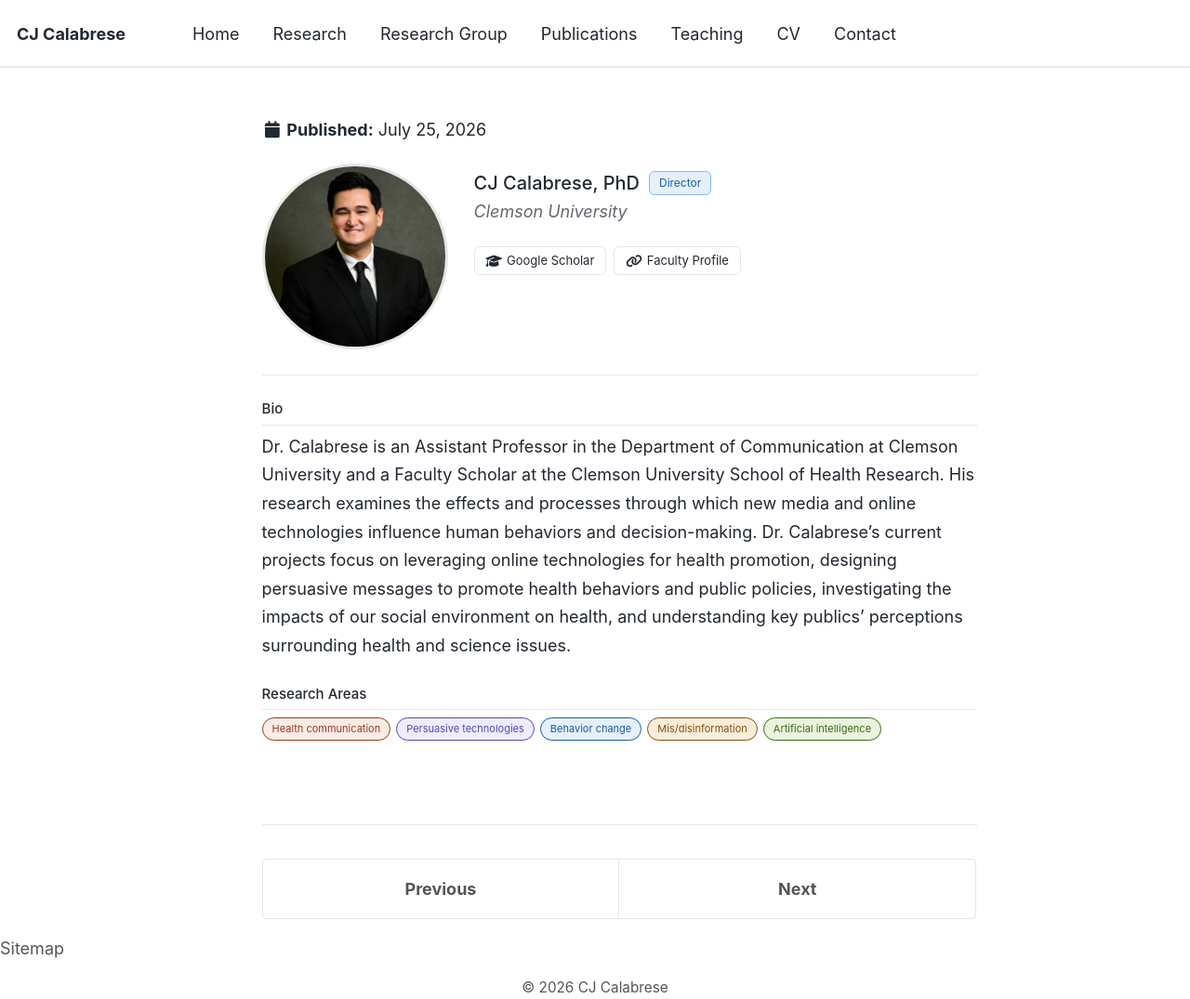
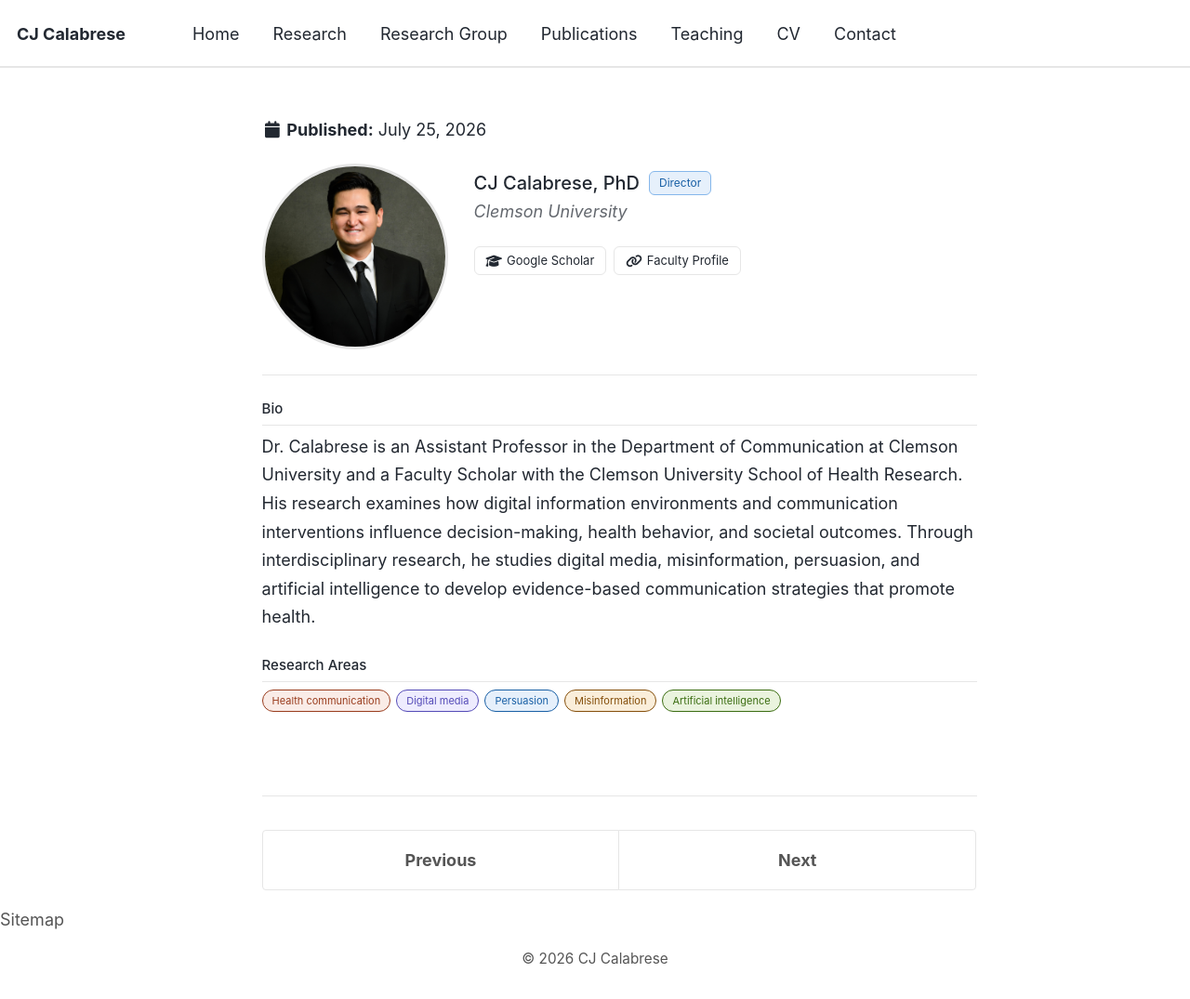
Before and after one commit to cjcalabresephd/cjcalabresephd.github.io, a Jekyll site: the page built from _people/cj-calabrese.md, in a window 1280 px wide and 1075 px high. Shown: the whole window at 93% size. Built offline with Jekyll 4.4.1, drawn with Linux system fonts in a browser that asks for light colours; a script bundle is joined from its source files by our own code; library files that are not in the unit come from our copies.

Commit message:
minor edit

```diff
--- a/_people/cj-calabrese.md
+++ b/_people/cj-calabrese.md
@@ -38,7 +38,7 @@ layout: single
   <div class="pcp-section">
     <h2 class="pcp-section-title">Bio</h2>
     <p class="pcp-bio">
-      Dr. Calabrese is an Assistant Professor in the Department of Communication at Clemson University and a Faculty Scholar at the Clemson University School of Health Research. His research examines the effects and processes through which new media and online technologies influence human behaviors and decision-making. Dr. Calabrese’s current projects focus on leveraging online technologies for health promotion, designing persuasive messages to promote health behaviors and public policies, investigating the impacts of our social environment on health, and understanding key publics’ perceptions surrounding health and science issues.
+      Dr. Calabrese is an Assistant Professor in the Department of Communication at Clemson University and a Faculty Scholar with the Clemson University School of Health Research. His research examines how digital information environments and communication interventions influence decision-making, health behavior, and societal outcomes. Through interdisciplinary research, he studies digital media, misinformation, persuasion, and artificial intelligence to develop evidence-based communication strategies that promote health.
     </p>
   </div>
 
@@ -46,9 +46,9 @@ layout: single
     <h2 class="pcp-section-title">Research Areas</h2>
     <div class="research-chips">
       <span class="chip chip-orange">Health communication</span>
-      <span class="chip chip-purple">Persuasive technologies</span>
-      <span class="chip chip-blue">Behavior change</span>
-      <span class="chip chip-yellow">Mis/disinformation</span>
+      <span class="chip chip-purple">Digital media</span>
+      <span class="chip chip-blue">Persuasion</span>
+      <span class="chip chip-yellow">Misinformation</span>
       <span class="chip chip-green">Artificial intelligence</span>
     </div>
   </div>
```
